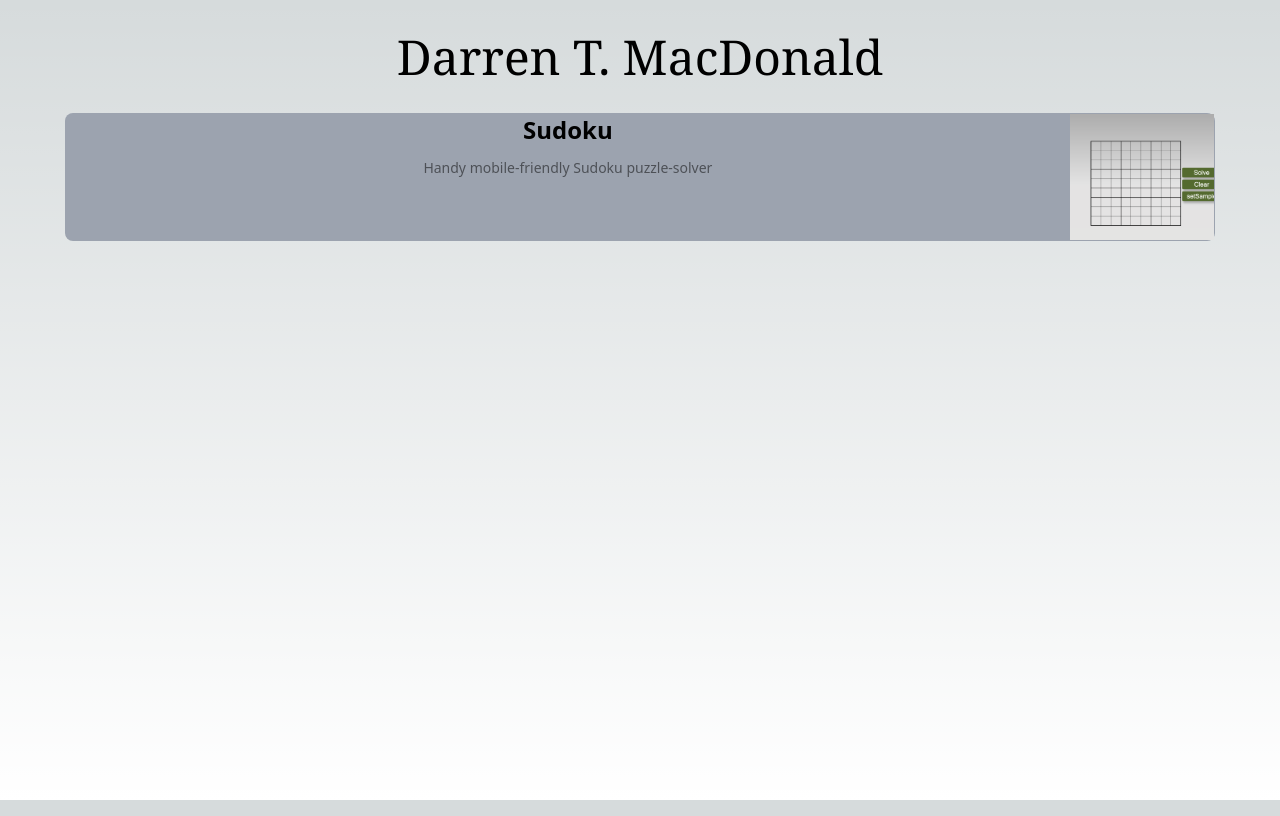
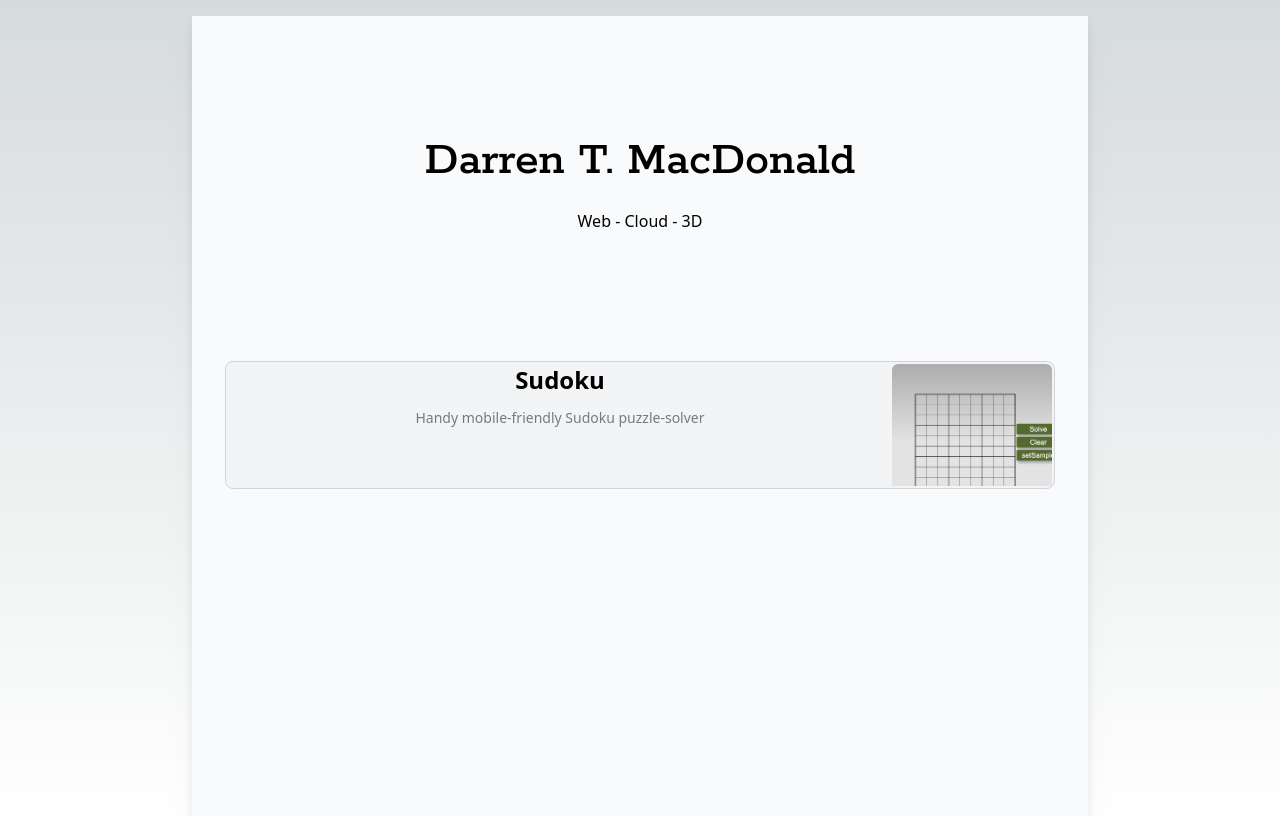
Before and after one commit to engine99/darrentmacdonald, a Next.js app: page / in a window 1280 px wide. Built offline with nearby package versions, Linux system fonts and the light colour scheme.

Commit message:
Styling. Rokkit font

```diff
--- a/src/app/layout.js
+++ b/src/app/layout.js
@@ -11,14 +11,22 @@ export const metadata = {
 export default function RootLayout({ children }) {
   return (
     <html lang="en">
-      <body className='
+      <head>
+        <link rel="preconnect" href="https://fonts.googleapis.com"/>
+        <link rel="preconnect" href="https://fonts.gstatic.com" crossorigin/>
+        <link rel="preload stylesheet" href="https://fonts.googleapis.com/css2?family=Rokkitt:wght@500;700" />
+      </head>
+      <body className="
       px-8
       {inter.className}
-      '>
+      ">
         <div className='
         paperPage
+        bg-gray-50
         mx-auto
-        max-width:800px'>
+        mt-4
+        max-w-4xl
+        drop-shadow-xl'>
           {children}
         </div>
 
--- a/src/app/page.js
+++ b/src/app/page.js
@@ -5,19 +5,17 @@ function BusiCard({title, description, imgsrc, href}) {
   return (
     <a className="
       group
+      bg-gray-100
       rounded-lg
       border
-        border-transparent
-        px-0
-        transition-colors
-        flex
+      border-gray-300
+      p-0.5
       m-8
       h-32
-        bg-gray-400
-        hover:border-gray-300
-        hover:bg-gray-100
-        hover:dark:border-neutral-700
-        hover:dark:bg-neutral-800/30"
+      flex
+      overflow:hidden
+      transition-colors
+      "
       href={href}
       target="_blank"
       rel="noopener noreferrer">
@@ -32,14 +30,21 @@ function BusiCard({title, description, imgsrc, href}) {
           {description}
         </p>
       </div>
+      <div className="
+        w-40
+        overflow-hidden
+        ">
         <Image className="
           block
           w-auto
-
+          group-hover:scale-110
+          rounded-md
           "
+          style=""
           src={imgsrc}
           alt={description}
           />
+      </div>
     </a>
   )
 }
@@ -55,12 +60,15 @@ export default function Home() {
         <h1 className="
           font-serif
           text-5xl
-          mt-8
-        ">
+          leading-loose
+          mt-24
+        "
+        style={{"fontFamily":"Rokkitt, Sans"}}>
           Darren T. MacDonald
         </h1>
+        <p>Web - Cloud - 3D</p>
       </div>
-      <div className="mb-32
+      <div className="my-32
                       text-center">
 
         <BusiCard
--- a/tailwind.config.js
+++ b/tailwind.config.js
@@ -5,6 +5,11 @@ module.exports = {
     './src/components/**/*.{js,ts,jsx,tsx,mdx}',
     './src/app/**/*.{js,ts,jsx,tsx,mdx}',
   ],
+  // safelist: [
+  //   {
+  //     pattern: /./, Use this to build & include all styles
+  //   },
+  // ],
   theme: {
     extend: {
       backgroundImage: {
```
Lines whose indentation alone changed are shown as unchanged.
